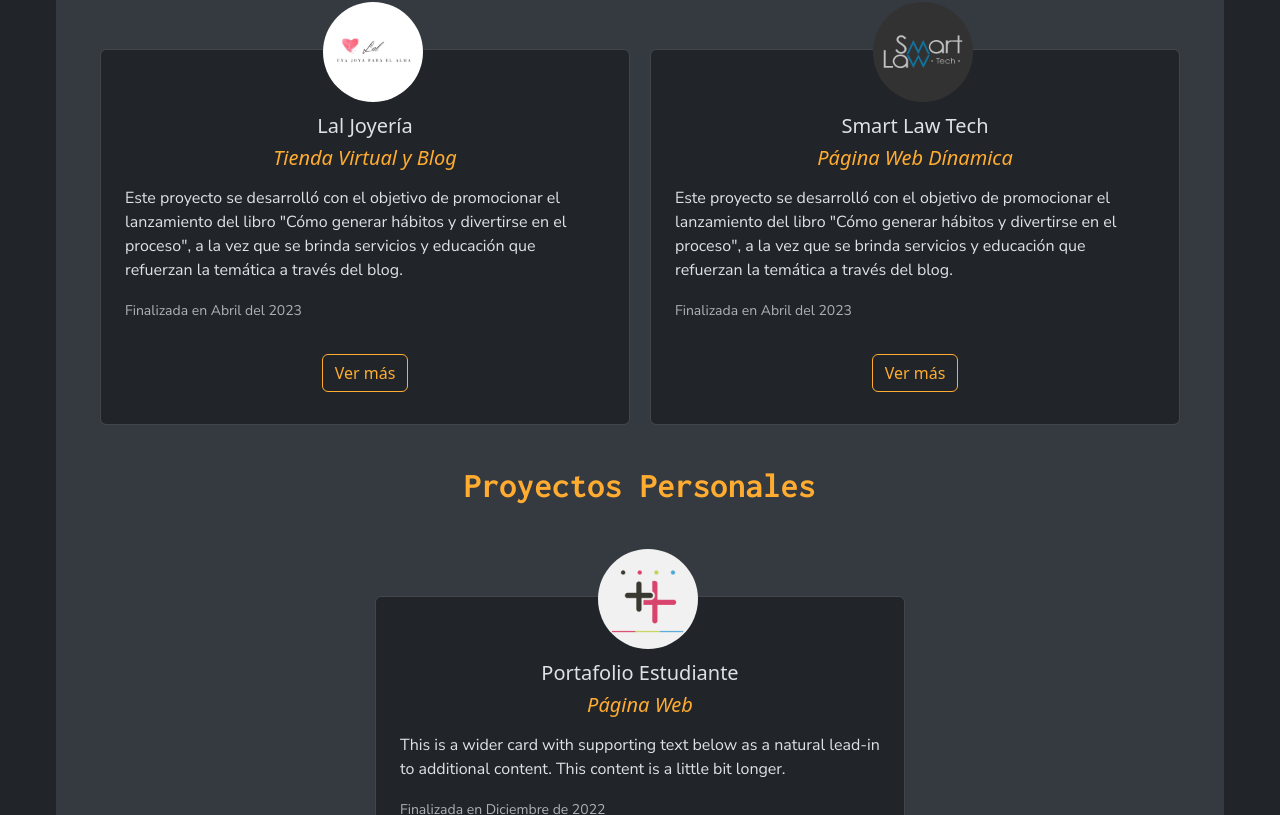
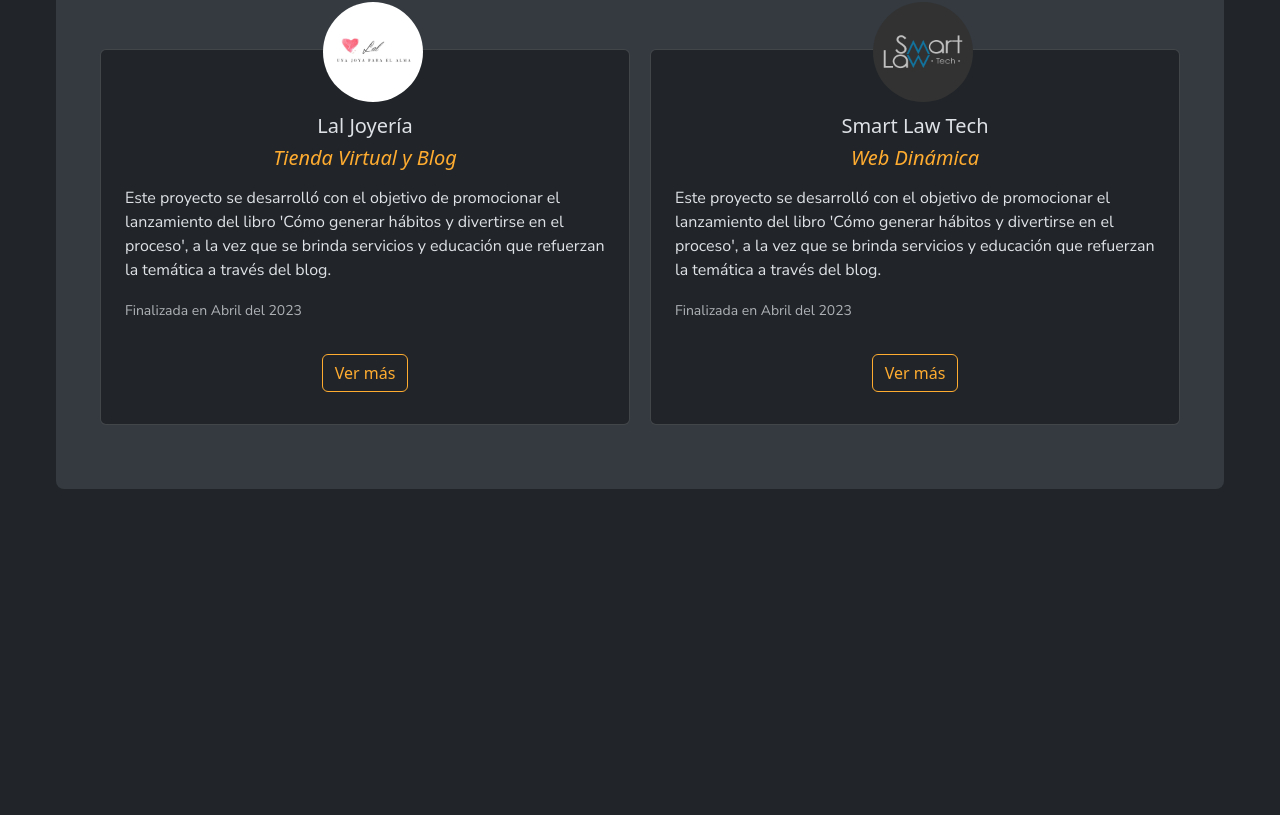
Before and after one commit to Nicolas-Gom3z/Portfolio, an Angular app: page /home in a window 1280 px wide. Shown: the part 2685-3500 px from the top of the page. After the commit the page ends 3190 px from the top, so only its background shows below. Built offline with nearby package versions, Linux system fonts and the light colour scheme.

Commit message:
Se modifican los objetos del portafolio y se termina el carrousel de educación

```diff
--- a/src/app/portafolio/pages/home/home.component.html
+++ b/src/app/portafolio/pages/home/home.component.html
@@ -112,7 +112,7 @@
   <div class="rounded-3 education">
     <h3 class="mb-3 text-primary">Educación</h3>
 
-    <div id="carouselEducation" class="carousel slide" data-interval="false" data-touch="true" data-ride="carousel">
+    <div id="carouselEducation" class="carousel slide" data-bs-ride="carousel" >
       <div class="carousel-indicators">
         <button type="button" data-bs-target="#carouselEducation" data-bs-slide-to="0" class="active" aria-current="true" aria-label="Slide 1"></button>
         <button type="button" data-bs-target="#carouselEducation" data-bs-slide-to="1" aria-label="Slide 2"></button>
@@ -120,7 +120,7 @@
       </div>
       <div class="carousel-inner">
 
-        <div class="carousel-item active">
+        <div class="carousel-item active" data-bs-interval="10000">
 
           <div class="education-content">
 
@@ -149,30 +149,19 @@
           </div>
 
         </div>
-        <div class="carousel-item">
+        <div class="carousel-item" data-bs-interval="5000">
           <div class="education-content">
 
             <div class="row mb-4">
-              <span class="title">Pregrado 2</span>
-              <span class="subtitle">Ingeniero en Artes Digitales</span>
-              <span class="place">Universidad Escuela de Artes y Letras</span>
-              <small class="mt-2 date text-body-secondary">Abril 2022</small>
+              <span class="title">Curso</span>
+              <span class="subtitle">DISEÑO Y DESARROLLO DE
+                SITIOS WEB ACCESIBLES</span>
+              <span class="place">Sena</span>
+              <small class="mt-2 date text-body-secondary">Julio 2019</small>
             </div>
 
 
-            <div class="row mb-4">
-              <span class="title">Diplomado</span>
-              <span class="subtitle">Ingeniero en Artes Digitales</span>
-              <span class="place">Universidad Escuela de Artes y Letras</span>
-              <small class="mt-2 date text-body-secondary">Abril 2022</small>
-            </div>
 
-            <div class="row mb-4">
-              <span class="title">Diplomado</span>
-              <span class="subtitle">Hábilidades en Programación con énfasis en Aplicaciones Web Misión TIC 2022</span>
-              <span class="place">Universidad de Caldas</span>
-              <small class="mt-2 date text-body-secondary">Diciembre del 2021</small>
-            </div>
 
           </div>
         </div>
@@ -257,7 +246,7 @@
 
 
 
-    <h3 class="text-primary text-center my-4">Proyectos Personales</h3>
+    <!-- <h3 class="text-primary text-center my-4">Proyectos Personales</h3>
 
     <div class="card-container">
 
@@ -282,7 +271,7 @@
 
 
 
-    </div>
+    </div> -->
 
   </div>
 
@@ -290,45 +279,3 @@
 
 
 </section>
-
-
-
-
-
-
-<!-- <div class="education-content">
-
-  <div class="row mb-4">
-    <span class="title"><span class="cuadro"></span>Pregrado</span>
-    <span class="subtitle">Ingeniero en Artes Digitales</span>
-    <span class="place">Universidad Escuela de Artes y Letras</span>
-    <small class="mt-2 date text-body-secondary">Abril 2022</small>
-  </div>
-
-
-  <div class="row mb-4">
-    <span class="title"><span class="cuadro"></span>Diplomado</span>
-    <span class="subtitle">Ingeniero en Artes Digitales</span>
-    <span class="place">Universidad Escuela de Artes y Letras</span>
-    <small class="mt-2 date text-body-secondary">Abril 2022</small>
-  </div>
-
-  <div class="row mb-4">
-    <span class="title"><span class="cuadro"></span>Diplomado</span>
-    <span class="subtitle">Hábilidades en Programación con énfasis en Aplicaciones Web Misión TIC 2022</span>
-    <span class="place">Universidad de Caldas</span>
-    <small class="mt-2 date text-body-secondary">Diciembre del 2021</small>
-  </div>
-
-  <div class="row ">
-    <span class="title"><span class="cuadro"></span>Curso</span>
-    <span class="subtitle">DISEÑO Y DESARROLLO DE
-      SITIOS WEB ACCESIBLES</span>
-    <span class="place">Sena</span>
-    <small class="mt-2 date text-body-secondary">Julio 2019</small>
-  </div>
-
-
-
-
-</div> -->
--- a/src/app/portafolio/pages/home/home.component.ts
+++ b/src/app/portafolio/pages/home/home.component.ts
@@ -12,178 +12,218 @@
   cards:PortafolioCard[] = [
 
     {
-      id: 'educyhabModal',
-      imgDestacada:"../assets/img/educacionyhabitos.jpg",
-      title: 'Educación y Hábitos',
-      subTitle: 'Página Web y Blog',
-      summary:'Este proyecto se desarrolló con el objetivo de promocionar el lanzamiento del libro "Cómo generar hábitos y divertirse en el proceso", a la vez que se brinda servicios y educación que refuerzan la temática a través del blog.',
-      date:'Finalizada en Abril del 2023',
-      objetivo: 'El objetivo de este proyecto es promocionar el lanzamiento del libro "Cómo generar hábitos y divertirse en el proceso", a la vez que se dan a conocer diversos servicios relacionados con la analítica de datos, consultorías de educación superior, cursos, diplomados y otros. En su sitio web, se encuentra disponible información detallada sobre cada uno de estos servicios, así como recursos y herramientas para facilitar el proceso de aprendizaje y crecimiento personal de los usuarios. Como parte de la comunidad, se pueden acceder a contenidos exclusivos y descuentos especiales en productos y servicios afines a los temas de interés. El proyecto tiene como finalidad proporcionar un espacio integral para la adquisición de conocimientos y la mejora de hábitos saludables de una manera amena y efectiva.',
-      metodologia:[
+      "id": "educyhabModal",
+      "imgDestacada":"../assets/img/educacionyhabitos.jpg",
+      "title": "Educación y Hábitos",
+      "subTitle": "Página Web y Blog",
+      "summary":"Este proyecto se desarrolló con el objetivo de promocionar el lanzamiento del libro 'Cómo generar hábitos y divertirse en el proceso', a la vez que se brinda servicios y educación que refuerzan la temática a través del blog.",
+      "date": "Finalizada en Abril del 2023",
+      "objetivo": "El objetivo de este proyecto es promocionar el lanzamiento del libro 'Cómo generar hábitos y divertirse en el proceso', a la vez que se dan a conocer diversos servicios relacionados con la analítica de datos, consultorías de educación superior, cursos, diplomados y otros. En su sitio web, se encuentra disponible información detallada sobre cada uno de estos servicios, así como recursos y herramientas para facilitar el proceso de aprendizaje y crecimiento personal de los usuarios. Como parte de la comunidad, se pueden acceder a contenidos exclusivos y descuentos especiales en productos y servicios afines a los temas de interés. El proyecto tiene como finalidad proporcionar un espacio integral para la adquisición de conocimientos y la mejora de hábitos saludables de una manera amena y efectiva.",
+      "metodologia":[
         "Se elabora un mockup tomando en cuenta los referentes del cliente y los requerimientos específicos del proyecto. Una vez establecida una estructura base clara, se procede a diseñar un prototipo que permite simular la experiencia del usuario mientras navega e interactúa en las diferentes secciones de la página",
         "Una vez que el diseño ha sido aprobado, se inicia la configuración de Wordpress y se procede a maquetar las diferentes secciones previamente establecidas con la ayuda de Elementor. Este proceso permite crear una página web atractiva, intuitiva y funcional que cumpla con las expectativas del cliente y brinde una excelente experiencia de usuario."
       ],
-      tecnologias: [
+      "tecnologias": [
         {
-          imagen: '/assets/img/wordpress.svg',
-          texto: 'Wordpress'
+          "imagen": "/assets/img/wordpress.svg",
+          "texto": "Wordpress"
         },
         {
-          imagen: '/assets/img/elementor.svg',
-          texto: 'Elementor'
+          "imagen": "/assets/img/elementor.svg",
+          "texto": "Elementor"
         },
         {
-          imagen: '/assets/img/figma.svg',
-          texto: 'Figma'
+          "imagen": "/assets/img/figma.svg",
+          "texto": "Figma"
         },
         {
-          imagen: '/assets/img/photoshop.svg',
-          texto: 'Photoshop'
+          "imagen": "/assets/img/photoshop.svg",
+          "texto": "Photoshop"
         },
         {
-          imagen: '/assets/img/illustrator.svg',
-          texto: 'Illustrator'
+          "imagen": "/assets/img/illustrator.svg",
+          "texto": "Illustrator"
         },
         {
-          imagen: '/assets/img/css.svg',
-          texto: 'CSS'
+          "imagen": "/assets/img/css.svg",
+          "texto": "CSS"
         }
       ],
-      poster:[
+      "poster":[
         "/assets/img/Educacion1.jpg",
         "/assets/img/Educacion2.jpg",
-        "/assets/img/Educacion3.jpg",
+        "/assets/img/Educacion3.jpg"
 
       ],
-      enlace: "https://educacionyhabitos.com/"
+      "enlace": "https://educacionyhabitos.com/"
     },
 
     {
-      id: 'seletieneModal',
-      imgDestacada:"../assets/img/seletiene.jpg",
-      title: 'Seletiene Shop',
-      subTitle: 'Tienda Virtual Dropshipping',
-      summary:'Este proyecto se desarrolló con el objetivo de promocionar el lanzamiento del libro "Cómo generar hábitos y divertirse en el proceso", a la vez que se brinda servicios y educación que refuerzan la temática a través del blog.',
-      date:'Finalizada en Abril del 2023',
-      objetivo: 'El objetivo de este proyecto es promocionar el lanzamiento del libro "Cómo generar hábitos y divertirse en el proceso", a la vez que se dan a conocer diversos servicios relacionados con la analítica de datos, consultorías de educación superior, cursos, diplomados y otros. En su sitio web, se encuentra disponible información detallada sobre cada uno de estos servicios, así como recursos y herramientas para facilitar el proceso de aprendizaje y crecimiento personal de los usuarios. Como parte de la comunidad, se pueden acceder a contenidos exclusivos y descuentos especiales en productos y servicios afines a los temas de interés. El proyecto tiene como finalidad proporcionar un espacio integral para la adquisición de conocimientos y la mejora de hábitos saludables de una manera amena y efectiva.',
-      metodologia:[
-        "Se realiza el mockup teniendo en cuenta referentes del cliente y requerimientos. Luego de tener una estructura base clara se diseña un prototipo que permite simular la experiecnia que tendra el usuario navegando e interactuando en las diferentes secciones de la página.",
-        "Teniendo el diseño aprobado se procede a configurar Wordpress y a maquetar las diferentes secciones ya establecidas anteriormente con ayuda de Elementor"
+      "id": "seletieneModal",
+      "imgDestacada":"../assets/img/seletiene.jpg",
+      "title": "Seletiene Shop",
+      "subTitle": "Tienda Virtual Dropshipping",
+      "summary":"Este proyecto se desarrolló con el objetivo de promocionar el lanzamiento del libro 'Cómo generar hábitos y divertirse en el proceso', a la vez que se brinda servicios y educación que refuerzan la temática a través del blog.",
+      "date": "Finalizada en Abril del 2023",
+      "objetivo": "El objetivo de este proyecto es promocionar el lanzamiento del libro 'Cómo generar hábitos y divertirse en el proceso', a la vez que se dan a conocer diversos servicios relacionados con la analítica de datos, consultorías de educación superior, cursos, diplomados y otros. En su sitio web, se encuentra disponible información detallada sobre cada uno de estos servicios, así como recursos y herramientas para facilitar el proceso de aprendizaje y crecimiento personal de los usuarios. Como parte de la comunidad, se pueden acceder a contenidos exclusivos y descuentos especiales en productos y servicios afines a los temas de interés. El proyecto tiene como finalidad proporcionar un espacio integral para la adquisición de conocimientos y la mejora de hábitos saludables de una manera amena y efectiva.",
+      "metodologia":[
+        "Se elabora un mockup tomando en cuenta los referentes del cliente y los requerimientos específicos del proyecto. Una vez establecida una estructura base clara, se procede a diseñar un prototipo que permite simular la experiencia del usuario mientras navega e interactúa en las diferentes secciones de la página",
+        "Una vez que el diseño ha sido aprobado, se inicia la configuración de Wordpress y se procede a maquetar las diferentes secciones previamente establecidas con la ayuda de Elementor. Este proceso permite crear una página web atractiva, intuitiva y funcional que cumpla con las expectativas del cliente y brinde una excelente experiencia de usuario."
       ],
-      tecnologias: [
+      "tecnologias": [
         {
-          imagen: '/assets/img/wordpress.svg',
-          texto: 'Wordpress'
+          "imagen": "/assets/img/wordpress.svg",
+          "texto": "Wordpress"
         },
         {
-          imagen: '/assets/img/elementor.svg',
-          texto: 'Elementor'
+          "imagen": "/assets/img/Divi.svg",
+          "texto": "Divi"
         },
         {
-          imagen: '/assets/img/figma.svg',
-          texto: 'Figma'
+          "imagen": "/assets/img/woocommerce.svg",
+          "texto": "Woocommerce"
         },
         {
-          imagen: '/assets/img/photoshop.svg',
-          texto: 'Photoshop'
+          "imagen": "/assets/img/dropi.svg",
+          "texto": "Dropi"
         },
         {
-          imagen: '/assets/img/illustrator.svg',
-          texto: 'Illustrator'
+          "imagen": "/assets/img/figma.svg",
+          "texto": "Figma"
         },
         {
-          imagen: '/assets/img/css.svg',
-          texto: 'CSS'
+          "imagen": "/assets/img/photoshop.svg",
+          "texto": "Photoshop"
+        },
+        {
+          "imagen": "/assets/img/illustrator.svg",
+          "texto": "Illustrator"
+        },
+        {
+          "imagen": "/assets/img/js.svg",
+          "texto": "JavaScript"
+        },
+        {
+          "imagen": "/assets/img/css.svg",
+          "texto": "CSS"
         }
       ],
-      poster:["/assets/img/educyhab-potafolio.png"],
-      enlace: "https://educacionyhabitos.com/"
+      "poster":[
+        "/assets/img/Educacion1.jpg",
+        "/assets/img/Educacion2.jpg",
+        "/assets/img/Educacion3.jpg"
+
+      ],
+      "enlace": "https://educacionyhabitos.com/"
     },
 
     {
-      id: 'lalModal',
-      imgDestacada:"../assets/img/laljoyeria.jpg",
-      title: 'Lal Joyería',
-      subTitle: 'Tienda Virtual y Blog',
-      summary:'Este proyecto se desarrolló con el objetivo de promocionar el lanzamiento del libro "Cómo generar hábitos y divertirse en el proceso", a la vez que se brinda servicios y educación que refuerzan la temática a través del blog.',
-      date:'Finalizada en Abril del 2023',
-      objetivo: 'El objetivo de este proyecto es promocionar el lanzamiento del libro "Cómo generar hábitos y divertirse en el proceso", a la vez que se dan a conocer diversos servicios relacionados con la analítica de datos, consultorías de educación superior, cursos, diplomados y otros. En su sitio web, se encuentra disponible información detallada sobre cada uno de estos servicios, así como recursos y herramientas para facilitar el proceso de aprendizaje y crecimiento personal de los usuarios. Como parte de la comunidad, se pueden acceder a contenidos exclusivos y descuentos especiales en productos y servicios afines a los temas de interés. El proyecto tiene como finalidad proporcionar un espacio integral para la adquisición de conocimientos y la mejora de hábitos saludables de una manera amena y efectiva.',
-      metodologia:[
-        "Se realiza el mockup teniendo en cuenta referentes del cliente y requerimientos. Luego de tener una estructura base clara se diseña un prototipo que permite simular la experiecnia que tendra el usuario navegando e interactuando en las diferentes secciones de la página.",
-        "Teniendo el diseño aprobado se procede a configurar Wordpress y a maquetar las diferentes secciones ya establecidas anteriormente con ayuda de Elementor"
+      "id": "laljoyeriaModal",
+      "imgDestacada":"../assets/img/laljoyeria.jpg",
+      "title": "Lal Joyería",
+      "subTitle": "Tienda Virtual y Blog",
+      "summary":"Este proyecto se desarrolló con el objetivo de promocionar el lanzamiento del libro 'Cómo generar hábitos y divertirse en el proceso', a la vez que se brinda servicios y educación que refuerzan la temática a través del blog.",
+      "date": "Finalizada en Abril del 2023",
+      "objetivo": "El objetivo de este proyecto es promocionar el lanzamiento del libro 'Cómo generar hábitos y divertirse en el proceso', a la vez que se dan a conocer diversos servicios relacionados con la analítica de datos, consultorías de educación superior, cursos, diplomados y otros. En su sitio web, se encuentra disponible información detallada sobre cada uno de estos servicios, así como recursos y herramientas para facilitar el proceso de aprendizaje y crecimiento personal de los usuarios. Como parte de la comunidad, se pueden acceder a contenidos exclusivos y descuentos especiales en productos y servicios afines a los temas de interés. El proyecto tiene como finalidad proporcionar un espacio integral para la adquisición de conocimientos y la mejora de hábitos saludables de una manera amena y efectiva.",
+      "metodologia":[
+        "Se elabora un mockup tomando en cuenta los referentes del cliente y los requerimientos específicos del proyecto. Una vez establecida una estructura base clara, se procede a diseñar un prototipo que permite simular la experiencia del usuario mientras navega e interactúa en las diferentes secciones de la página",
+        "Una vez que el diseño ha sido aprobado, se inicia la configuración de Wordpress y se procede a maquetar las diferentes secciones previamente establecidas con la ayuda de Elementor. Este proceso permite crear una página web atractiva, intuitiva y funcional que cumpla con las expectativas del cliente y brinde una excelente experiencia de usuario."
       ],
-      tecnologias: [
+      "tecnologias": [
         {
-          imagen: '/assets/img/wordpress.svg',
-          texto: 'Wordpress'
+          "imagen": "/assets/img/wordpress.svg",
+          "texto": "Wordpress"
+        },{
+          "imagen": "/assets/img/woocommerce.svg",
+          "texto": "Woocommerce"
         },
         {
-          imagen: '/assets/img/elementor.svg',
-          texto: 'Elementor'
+          "imagen": "/assets/img/Divi.svg",
+          "texto": "Divi"
         },
         {
-          imagen: '/assets/img/figma.svg',
-          texto: 'Figma'
+          "imagen": "/assets/img/figma.svg",
+          "texto": "Figma"
         },
         {
-          imagen: '/assets/img/photoshop.svg',
-          texto: 'Photoshop'
+          "imagen": "/assets/img/photoshop.svg",
+          "texto": "Photoshop"
         },
         {
-          imagen: '/assets/img/illustrator.svg',
-          texto: 'Illustrator'
+          "imagen": "/assets/img/illustrator.svg",
+          "texto": "Illustrator"
         },
         {
-          imagen: '/assets/img/css.svg',
-          texto: 'CSS'
+          "imagen": "/assets/img/css.svg",
+          "texto": "CSS"
+        },
+        {
+          "imagen": "/assets/img/js.svg",
+          "texto": "JavaScript"
         }
       ],
-      poster:["/assets/img/educyhab-potafolio.png"],
-      enlace: "https://educacionyhabitos.com/"
+      "poster":[
+        "/assets/img/Educacion1.jpg",
+        "/assets/img/Educacion2.jpg",
+        "/assets/img/Educacion3.jpg"
+
+      ],
+      "enlace": "https://educacionyhabitos.com/"
     },
 
-
     {
-      id: 'sltModal',
-      imgDestacada:"../assets/img/slt.jpg",
-      title: 'Smart Law Tech',
-      subTitle: 'Página Web Dínamica',
-      summary:'Este proyecto se desarrolló con el objetivo de promocionar el lanzamiento del libro "Cómo generar hábitos y divertirse en el proceso", a la vez que se brinda servicios y educación que refuerzan la temática a través del blog.',
-      date:'Finalizada en Abril del 2023',
-      objetivo: 'El objetivo de este proyecto es promocionar el lanzamiento del libro "Cómo generar hábitos y divertirse en el proceso", a la vez que se dan a conocer diversos servicios relacionados con la analítica de datos, consultorías de educación superior, cursos, diplomados y otros. En su sitio web, se encuentra disponible información detallada sobre cada uno de estos servicios, así como recursos y herramientas para facilitar el proceso de aprendizaje y crecimiento personal de los usuarios. Como parte de la comunidad, se pueden acceder a contenidos exclusivos y descuentos especiales en productos y servicios afines a los temas de interés. El proyecto tiene como finalidad proporcionar un espacio integral para la adquisición de conocimientos y la mejora de hábitos saludables de una manera amena y efectiva.',
-      metodologia:[
-        "Se realiza el mockup teniendo en cuenta referentes del cliente y requerimientos. Luego de tener una estructura base clara se diseña un prototipo que permite simular la experiecnia que tendra el usuario navegando e interactuando en las diferentes secciones de la página.",
-        "Teniendo el diseño aprobado se procede a configurar Wordpress y a maquetar las diferentes secciones ya establecidas anteriormente con ayuda de Elementor"
+      "id": "sltModal",
+      "imgDestacada":"../assets/img/slt.jpg",
+      "title": "Smart Law Tech",
+      "subTitle": "Web Dinámica",
+      "summary":"Este proyecto se desarrolló con el objetivo de promocionar el lanzamiento del libro 'Cómo generar hábitos y divertirse en el proceso', a la vez que se brinda servicios y educación que refuerzan la temática a través del blog.",
+      "date": "Finalizada en Abril del 2023",
+      "objetivo": "El objetivo de este proyecto es promocionar el lanzamiento del libro 'Cómo generar hábitos y divertirse en el proceso', a la vez que se dan a conocer diversos servicios relacionados con la analítica de datos, consultorías de educación superior, cursos, diplomados y otros. En su sitio web, se encuentra disponible información detallada sobre cada uno de estos servicios, así como recursos y herramientas para facilitar el proceso de aprendizaje y crecimiento personal de los usuarios. Como parte de la comunidad, se pueden acceder a contenidos exclusivos y descuentos especiales en productos y servicios afines a los temas de interés. El proyecto tiene como finalidad proporcionar un espacio integral para la adquisición de conocimientos y la mejora de hábitos saludables de una manera amena y efectiva.",
+      "metodologia":[
+        "Se elabora un mockup tomando en cuenta los referentes del cliente y los requerimientos específicos del proyecto. Una vez establecida una estructura base clara, se procede a diseñar un prototipo que permite simular la experiencia del usuario mientras navega e interactúa en las diferentes secciones de la página",
+        "Una vez que el diseño ha sido aprobado, se inicia la configuración de Wordpress y se procede a maquetar las diferentes secciones previamente establecidas con la ayuda de Elementor. Este proceso permite crear una página web atractiva, intuitiva y funcional que cumpla con las expectativas del cliente y brinde una excelente experiencia de usuario."
       ],
-      tecnologias: [
+      "tecnologias": [
         {
-          imagen: '/assets/img/wordpress.svg',
-          texto: 'Wordpress'
+          "imagen": "/assets/img/angular.svg",
+          "texto": "Angular"
         },
         {
-          imagen: '/assets/img/elementor.svg',
-          texto: 'Elementor'
+          "imagen": "/assets/img/scss.svg",
+          "texto": "SCSS"
         },
         {
-          imagen: '/assets/img/figma.svg',
-          texto: 'Figma'
+          "imagen": "/assets/img/ts.svg",
+          "texto": "TypeScript"
         },
         {
-          imagen: '/assets/img/photoshop.svg',
-          texto: 'Photoshop'
+          "imagen": "/assets/img/figma.svg",
+          "texto": "Figma"
         },
         {
-          imagen: '/assets/img/illustrator.svg',
-          texto: 'Illustrator'
+          "imagen": "/assets/img/photoshop.svg",
+          "texto": "Photoshop"
         },
         {
-          imagen: '/assets/img/css.svg',
-          texto: 'CSS'
+          "imagen": "/assets/img/illustrator.svg",
+          "texto": "Illustrator"
+        },
+        {
+          "imagen": "/assets/img/ae.svg",
+          "texto": "After Effects"
         }
+
+
       ],
-      poster:["/assets/img/educyhab-potafolio.png"],
-      enlace: "https://educacionyhabitos.com/"
+      "poster":[
+        "/assets/img/Educacion1.jpg",
+        "/assets/img/Educacion2.jpg",
+        "/assets/img/Educacion3.jpg"
+
+      ],
+      "enlace": "https://educacionyhabitos.com/"
     }
+
 
 
   ]
```
Also changed, not shown: src/scss/pages/_home.scss (+21 -4 lines).
